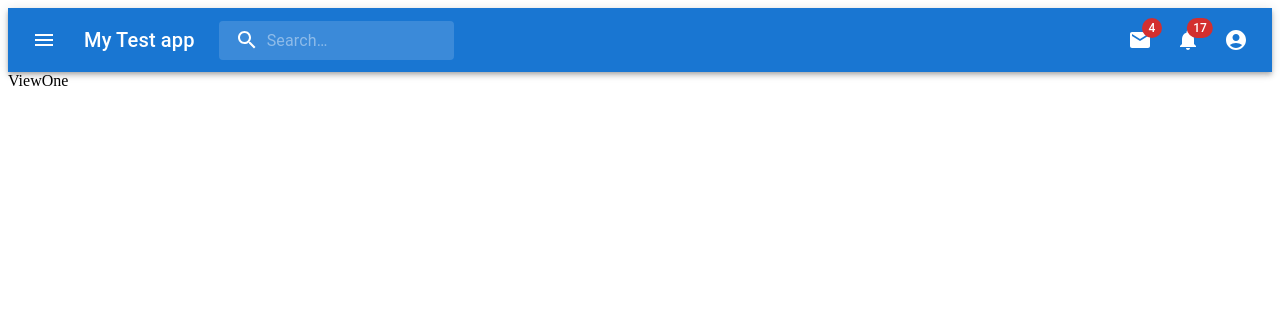
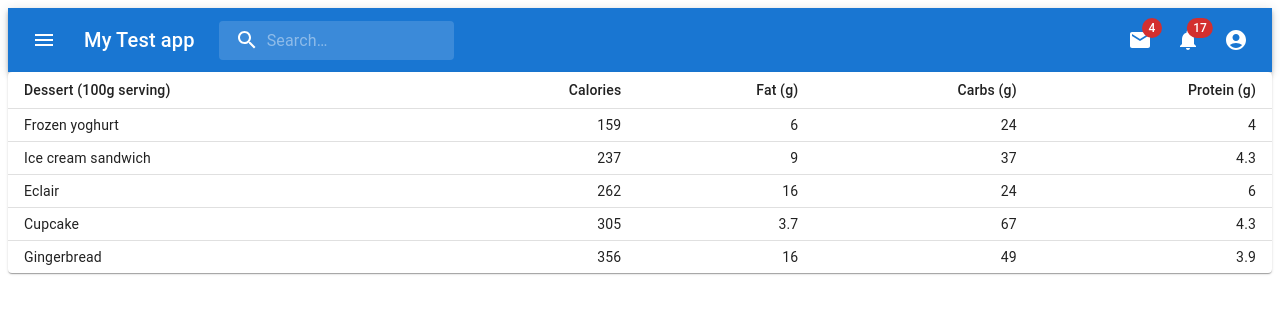
Before and after one commit to Arshad1071/react-starter, a React (Create React App) app: page / in a window 1280 px wide. Shown: the top 314 px of the page. Built offline with nearby package versions, Linux system fonts and the light colour scheme.

Commit message:
react tabel added

```diff
--- a/src/layout/MainLayout/index.js
+++ b/src/layout/MainLayout/index.js
@@ -1,7 +1,8 @@
 import { Outlet } from "react-router-dom";
 
 import * as React from "react";
-import { styled, alpha } from "@mui/material/styles";
+
+import { styled, alpha, useTheme } from "@mui/material/styles";
 import AppBar from "@mui/material/AppBar";
 import Box from "@mui/material/Box";
 import Toolbar from "@mui/material/Toolbar";
@@ -17,6 +18,73 @@ import AccountCircle from "@mui/icons-material/AccountCircle";
 import MailIcon from "@mui/icons-material/Mail";
 import NotificationsIcon from "@mui/icons-material/Notifications";
 import MoreIcon from "@mui/icons-material/MoreVert";
+
+import MuiDrawer from "@mui/material/Drawer";
+
+import List from "@mui/material/List";
+
+import Divider from "@mui/material/Divider";
+
+import ChevronLeftIcon from "@mui/icons-material/ChevronLeft";
+import ChevronRightIcon from "@mui/icons-material/ChevronRight";
+import ListItem from "@mui/material/ListItem";
+import ListItemButton from "@mui/material/ListItemButton";
+import ListItemIcon from "@mui/material/ListItemIcon";
+import ListItemText from "@mui/material/ListItemText";
+import InboxIcon from "@mui/icons-material/MoveToInbox";
+
+const drawerWidth = 240;
+
+const openedMixin = (theme) => ({
+  width: drawerWidth,
+  transition: theme.transitions.create("width", {
+    easing: theme.transitions.easing.sharp,
+    duration: theme.transitions.duration.enteringScreen,
+  }),
+  overflowX: "hidden",
+});
+
+const closedMixin = (theme) => ({
+  transition: theme.transitions.create("width", {
+    easing: theme.transitions.easing.sharp,
+    duration: theme.transitions.duration.leavingScreen,
+  }),
+  overflowX: "hidden",
+  width: `calc(${theme.spacing(7)} + 1px)`,
+  [theme.breakpoints.up("sm")]: {
+    width: `calc(${theme.spacing(8)} + 1px)`,
+  },
+});
+
+const DrawerHeader = styled("div")(({ theme }) => ({
+  display: "flex",
+  alignItems: "center",
+  justifyContent: "flex-end",
+  padding: theme.spacing(0, 1),
+  // necessary for content to be below app bar
+  ...theme.mixins.toolbar,
+}));
+
+const Drawer = styled(MuiDrawer, {
+  shouldForwardProp: (prop) => prop !== "open",
+})(({ theme, open }) => ({
+  width: drawerWidth,
+  flexShrink: 0,
+  whiteSpace: "nowrap",
+  boxSizing: "border-box",
+  ...(open && {
+    ...openedMixin(theme),
+    "& .MuiDrawer-paper": openedMixin(theme),
+  }),
+  ...(!open && {
+    ...closedMixin(theme),
+    "& .MuiDrawer-paper": closedMixin(theme),
+  }),
+}));
+
+// export default function MiniDrawer() {
+//   const theme = useTheme();
+//   const [open, setOpen] = React.useState(false);
 
 const Search = styled("div")(({ theme }) => ({
   position: "relative",
@@ -59,11 +127,21 @@ const StyledInputBase = styled(InputBase)(({ theme }) => ({
 }));
 
 export default function PrimarySearchAppBar() {
+  const theme = useTheme();
+  const [open, setOpen] = React.useState(false);
   const [anchorEl, setAnchorEl] = React.useState(null);
   const [mobileMoreAnchorEl, setMobileMoreAnchorEl] = React.useState(null);
 
   const isMenuOpen = Boolean(anchorEl);
   const isMobileMenuOpen = Boolean(mobileMoreAnchorEl);
+
+  const handleDrawerClose = () => {
+    setOpen(false);
+  };
+
+  const handleDrawerOpen = () => {
+    setOpen(true);
+  };
 
   const handleProfileMenuOpen = (event) => {
     setAnchorEl(event.currentTarget);
@@ -233,9 +311,71 @@ export default function PrimarySearchAppBar() {
             </Box>
           </Toolbar>
         </AppBar>
+
         {renderMobileMenu}
         {renderMenu}
       </Box>
+      {/* <Drawer variant="permanent" open={open}>
+        <DrawerHeader>
+          <IconButton onClick={handleDrawerClose}>
+            {theme.direction === "rtl" ? (
+              <ChevronRightIcon />
+            ) : (
+              <ChevronLeftIcon />
+            )}
+          </IconButton>
+        </DrawerHeader>
+        <Divider />
+        <List>
+          {["Inbox", "Starred", "Send email", "Drafts"].map((text, index) => (
+            <ListItem key={text} disablePadding sx={{ display: "block" }}>
+              <ListItemButton
+                sx={{
+                  minHeight: 48,
+                  justifyContent: open ? "initial" : "center",
+                  px: 2.5,
+                }}
+              >
+                <ListItemIcon
+                  sx={{
+                    minWidth: 0,
+                    mr: open ? 3 : "auto",
+                    justifyContent: "center",
+                  }}
+                >
+                  {index % 2 === 0 ? <InboxIcon /> : <MailIcon />}
+                </ListItemIcon>
+                <ListItemText primary={text} sx={{ opacity: open ? 1 : 0 }} />
+              </ListItemButton>
+            </ListItem>
+          ))}
+        </List>
+        <Divider />
+        <List>
+          {["All mail", "Trash", "Spam"].map((text, index) => (
+            <ListItem key={text} disablePadding sx={{ display: "block" }}>
+              <ListItemButton
+                sx={{
+                  minHeight: 48,
+                  justifyContent: open ? "initial" : "center",
+                  px: 2.5,
+                }}
+              >
+                <ListItemIcon
+                  sx={{
+                    minWidth: 0,
+                    mr: open ? 3 : "auto",
+                    justifyContent: "center",
+                  }}
+                >
+                  {index % 2 === 0 ? <InboxIcon /> : <MailIcon />}
+                </ListItemIcon>
+                <ListItemText primary={text} sx={{ opacity: open ? 1 : 0 }} />
+              </ListItemButton>
+            </ListItem>
+          ))}
+        </List>
+      </Drawer> */}
       <Outlet />
     </>
   );
--- a/src/views/ViewOne.js
+++ b/src/views/ViewOne.js
@@ -1,7 +1,56 @@
-import React from "react";
+import * as React from 'react';
+import Table from '@mui/material/Table';
+import TableBody from '@mui/material/TableBody';
+import TableCell from '@mui/material/TableCell';
+import TableContainer from '@mui/material/TableContainer';
+import TableHead from '@mui/material/TableHead';
+import TableRow from '@mui/material/TableRow';
+import Paper from '@mui/material/Paper';
+
+function createData(name, calories, fat, carbs, protein) {
+  return { name, calories, fat, carbs, protein };
+}
+
+const rows = [
+  createData('Frozen yoghurt', 159, 6.0, 24, 4.0),
+  createData('Ice cream sandwich', 237, 9.0, 37, 4.3),
+  createData('Eclair', 262, 16.0, 24, 6.0),
+  createData('Cupcake', 305, 3.7, 67, 4.3),
+  createData('Gingerbread', 356, 16.0, 49, 3.9),
+];
 
 const ViewOne = () => {
-  return <div>ViewOne</div>;
+  return (
+    <TableContainer component={Paper}>
+      <Table sx={{ minWidth: 650 }} size="small" aria-label="a dense table">
+        <TableHead>
+          <TableRow>
+            <TableCell>Dessert (100g serving)</TableCell>
+            <TableCell align="right">Calories</TableCell>
+            <TableCell align="right">Fat&nbsp;(g)</TableCell>
+            <TableCell align="right">Carbs&nbsp;(g)</TableCell>
+            <TableCell align="right">Protein&nbsp;(g)</TableCell>
+          </TableRow>
+        </TableHead>
+        <TableBody>
+          {rows.map((row) => (
+            <TableRow
+              key={row.name}
+              sx={{ "&:last-child td, &:last-child th": { border: 0 } }}
+            >
+              <TableCell component="th" scope="row">
+                {row.name}
+              </TableCell>
+              <TableCell align="right">{row.calories}</TableCell>
+              <TableCell align="right">{row.fat}</TableCell>
+              <TableCell align="right">{row.carbs}</TableCell>
+              <TableCell align="right">{row.protein}</TableCell>
+            </TableRow>
+          ))}
+        </TableBody>
+      </Table>
+    </TableContainer>
+  );
 };
 
 export default ViewOne;
```
